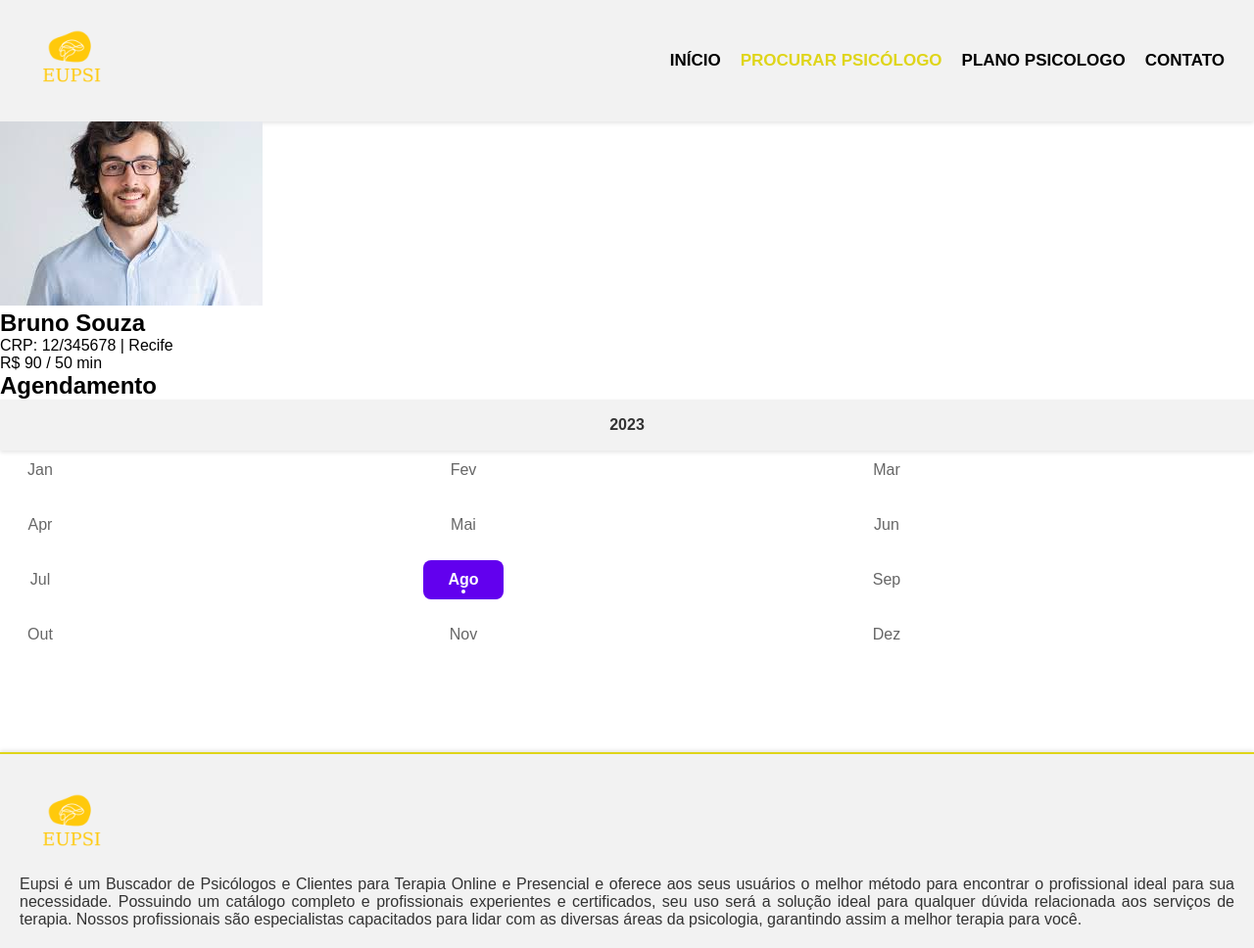
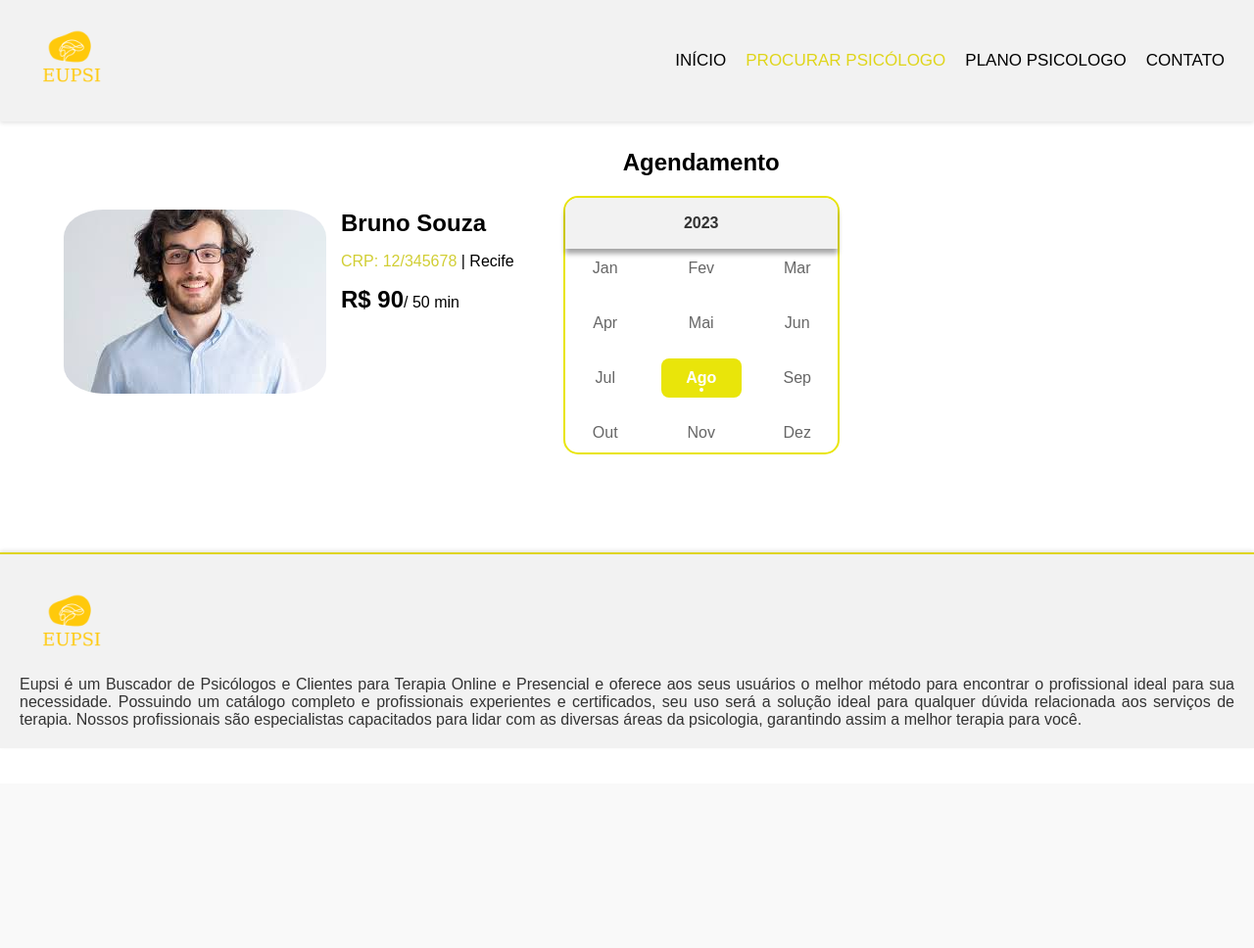
Before and after one commit to Dinos-s/EuPsi, a PHP site: page /agendamento.html in a window 1280 px wide. Shown: the whole page at 98% size. After the commit the page ends 743 px from the top, so only its background shows below. Run offline with PHP 8.4, Linux system fonts and the light colour scheme; some libraries are stand-ins or nearby versions.

Commit message:
ugrade da aba de agendamento

```diff
--- a/agendamento.html
+++ b/agendamento.html
@@ -1,5 +1,5 @@
 <!DOCTYPE html>
-<html lang="en">
+<html lang="pt-br">
 <head>
     <meta charset="UTF-8">
     <meta name="viewport" content="width=device-width, initial-scale=1.0">
@@ -24,21 +24,22 @@
         </nav>
     </header>
 
-    <div>
+    <div class='agendamento'>
         <div class="user">
-            <img id='avatar' src="./assets/images.jpg" alt="psicologo">
-            <div class="info">
+            <img class='avatar' src="./assets/images.jpg" alt="psicologo">
+            <section class="info">
                 <h2>Bruno Souza</h2>
-                <span>CRP: 12/345678 | Recife</span>
-                <p class="price">R$ 90 / 50 min</p>
-            </div>
+                <p class="crp"><span>CRP: 12/345678</span> | Recife</p>
+                <p><span class="price">R$ 90</span>/ 50 min</p>
+            </section>
         </div>
+
         <div class="calendar">
             <div class="header">
                 <h2>Agendamento</h2>
             </div>
             <div class="dates">
-                <header>
+                <header class="mouth">
                     <i class="ph-bold ph-caret-left prev" onclick="changeYear(-1)"></i>
                     <span id="currentYear"></span>
                     <i class="ph-bold ph-caret-right next" onclick="changeYear(1)"></i>
@@ -48,6 +49,7 @@
         </div>
     </div>
 
+
     <footer>
         <img src="./assets/eupsi.png" alt="EuPSI" class="logo">
         <p>Eupsi é um Buscador de Psicólogos e Clientes para Terapia Online e Presencial e oferece aos seus usuários o melhor método para encontrar o profissional ideal para sua necessidade. Possuindo um catálogo completo e profissionais experientes e certificados, seu uso será a solução ideal para qualquer dúvida relacionada aos serviços de terapia. Nossos profissionais são especialistas capacitados para lidar com as diversas áreas da psicologia, garantindo assim a melhor terapia para você.</p>
--- a/styles/calendar.css
+++ b/styles/calendar.css
@@ -1,18 +1,63 @@
-header{
+.agendamento {
+    display: flex;
+    margin-top: 28px;
+    align-items: center;
+    justify-content: flex-start;
+    margin-left: 65px;
+    gap: 25px;
+}
+
+.user {
+    display: flex;
+    gap: 15px;
+    margin-right: 25px;
+}
+
+.user > img.avatar{
+    border-radius: 15%;
+}
+
+.user > .info > h2, .crp{
+    margin-bottom: 16px;
+}
+
+.user > .info > .crp > span{
+    color: #d1ce34;
+}
+
+.price {
+    font-size: x-large;
+    font-weight: bold;
+}
+
+.calendar > .header > h2{
+    text-align: center;
+    margin-bottom: 20px;
+}
+
+/* Codigo do calendario */
+.dates {
+    border: 2.5px solid #e9e50a;
+    border-radius: 15px;
+}
+
+.mouth{
     display: flex;
     justify-content: space-between;
     align-items: center;
     color: #333;
+    border-radius: 14px 14px 0 0;
     font-weight: 700;
+    box-shadow: rgba(0, 0, 0, 0.35) 0px 5px 5px 0px
 }
 
-header i {
+.mouth > i {
     padding: 16px;
     border-radius: 50%;
     color: #666;
 }
 
-header i:hover{
+.mouth > i:hover{
     background-color: #ece0fd;
 }
 
@@ -40,7 +85,7 @@ main > div:hover{
 }
 
 main > div.active{
-    background: #6200ee;
+    background: #e9e50a;
     color: #fff;
     border-radius: 8px;
     font-weight: 700;
--- a/styles/cards.css
+++ b/styles/cards.css
@@ -58,7 +58,7 @@
     margin-top: 6px;
 }
 
-.avatar img {
+.avatar > img {
     height: 100%;
     aspect-ratio: 1 / 1;
     border-radius: 50%;
```
